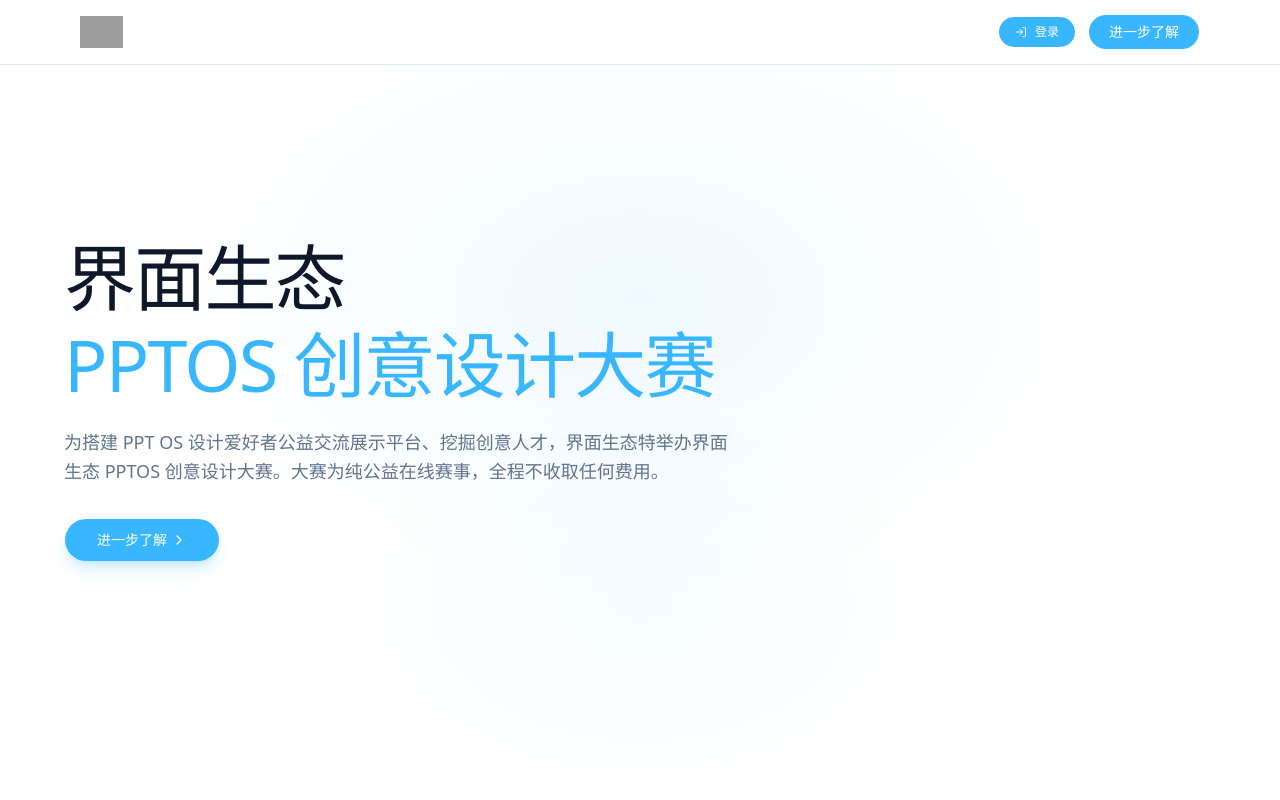
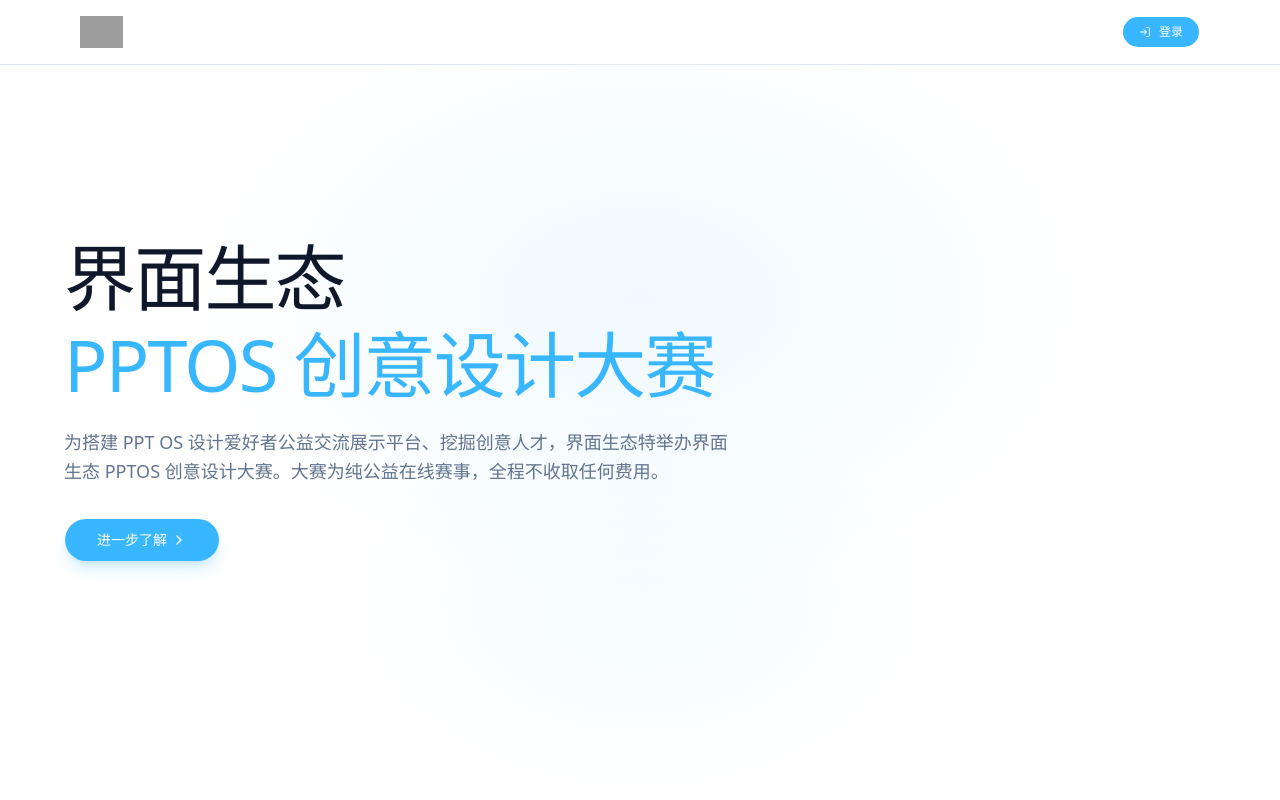
Before and after one commit to HanHanWeb/ipoa, a Next.js app: page / in a window 1280 px wide. Shown: the top 800 px of the page. Built offline with nearby package versions, Linux system fonts and the light colour scheme; no server answers; grey boxes are pictures that could not be loaded; a web font is replaced by a local one.

Commit message:
fix: add debug logging for Casdoor token exchange

```diff
--- a/src/components/nav-bar.tsx
+++ b/src/components/nav-bar.tsx
@@ -1,4 +1,3 @@
-import { Button } from "@/components/ui/button";
 import { AuthButton } from "@/components/auth-button";
 
 export function NavBar() {
@@ -15,15 +14,6 @@ export function NavBar() {
         </a>
         <div className="flex items-center gap-3">
           <AuthButton />
-          <Button
-            size="sm"
-            className="h-9 rounded-full bg-[#38b6ff] px-5 text-sm font-medium text-white hover:bg-[#2da4eb]"
-            asChild
-          >
-            <a href="https://intereco.org.cn/d/318" target="_blank" rel="noopener noreferrer">
-              进一步了解
-            </a>
-          </Button>
         </div>
       </div>
     </nav>
--- a/src/lib/casdoor.ts
+++ b/src/lib/casdoor.ts
@@ -14,7 +14,10 @@ export function getAuthUrl(redirectUri: string): string {
 }
 
 export async function getAccessToken(code: string, redirectUri: string): Promise<string> {
-  const res = await fetch(`${CASDOOR_ENDPOINT}/api/login/oauth/access_token`, {
+  const url = `${CASDOOR_ENDPOINT}/api/login/oauth/access_token`;
+  console.log("Token exchange URL:", url);
+
+  const res = await fetch(url, {
     method: "POST",
     headers: { "Content-Type": "application/json" },
     body: JSON.stringify({
@@ -25,9 +28,17 @@ export async function getAccessToken(code: string, redirectUri: string): Promise
       redirect_uri: redirectUri,
     }),
   });
-  const data = await res.json();
-  if (data.error) throw new Error(data.error_description || data.error);
-  return data.access_token;
+
+  const text = await res.text();
+  console.log("Token response status:", res.status, "body:", text.substring(0, 500));
+
+  try {
+    const data = JSON.parse(text);
+    if (data.error) throw new Error(data.error_description || data.error);
+    return data.access_token;
+  } catch {
+    throw new Error(`Token exchange failed: ${res.status} ${text.substring(0, 200)}`);
+  }
 }
 
 export interface CasdoorUser {
```
